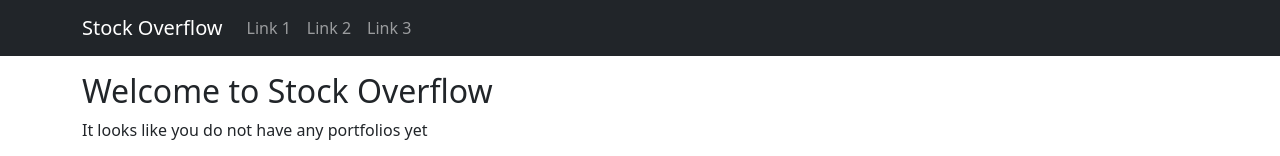
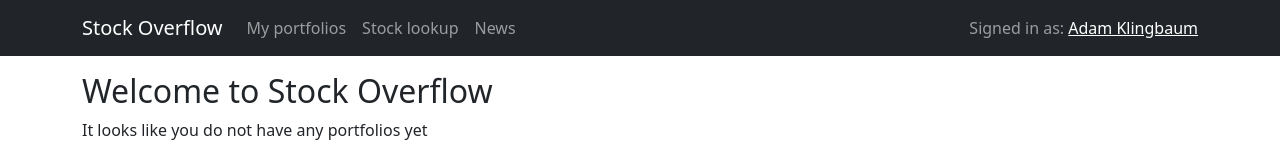
Before and after one commit to adamklingbaum/stock-overflow, a React (Create React App) app: page / in a window 1280 px wide. Shown: the top 156 px of the page. Built offline with nearby package versions, Linux system fonts and the light colour scheme; no server answers.

Commit message:
update navbar links

```diff
--- a/src/Header.js
+++ b/src/Header.js
@@ -6,10 +6,13 @@ export default function Header() {
       <Container>
         <Navbar.Brand href="/">Stock Overflow</Navbar.Brand>
         <Nav className="me-auto">
-          <Nav.Link>Link 1</Nav.Link>
-          <Nav.Link>Link 2</Nav.Link>
-          <Nav.Link>Link 3</Nav.Link>
+          <Nav.Link>My portfolios</Nav.Link>
+          <Nav.Link>Stock lookup</Nav.Link>
+          <Nav.Link>News</Nav.Link>
         </Nav>
+        <Navbar.Text>
+          Signed in as: <a href="#login">Adam Klingbaum</a>
+        </Navbar.Text>
       </Container>
     </Navbar>
   );
```
